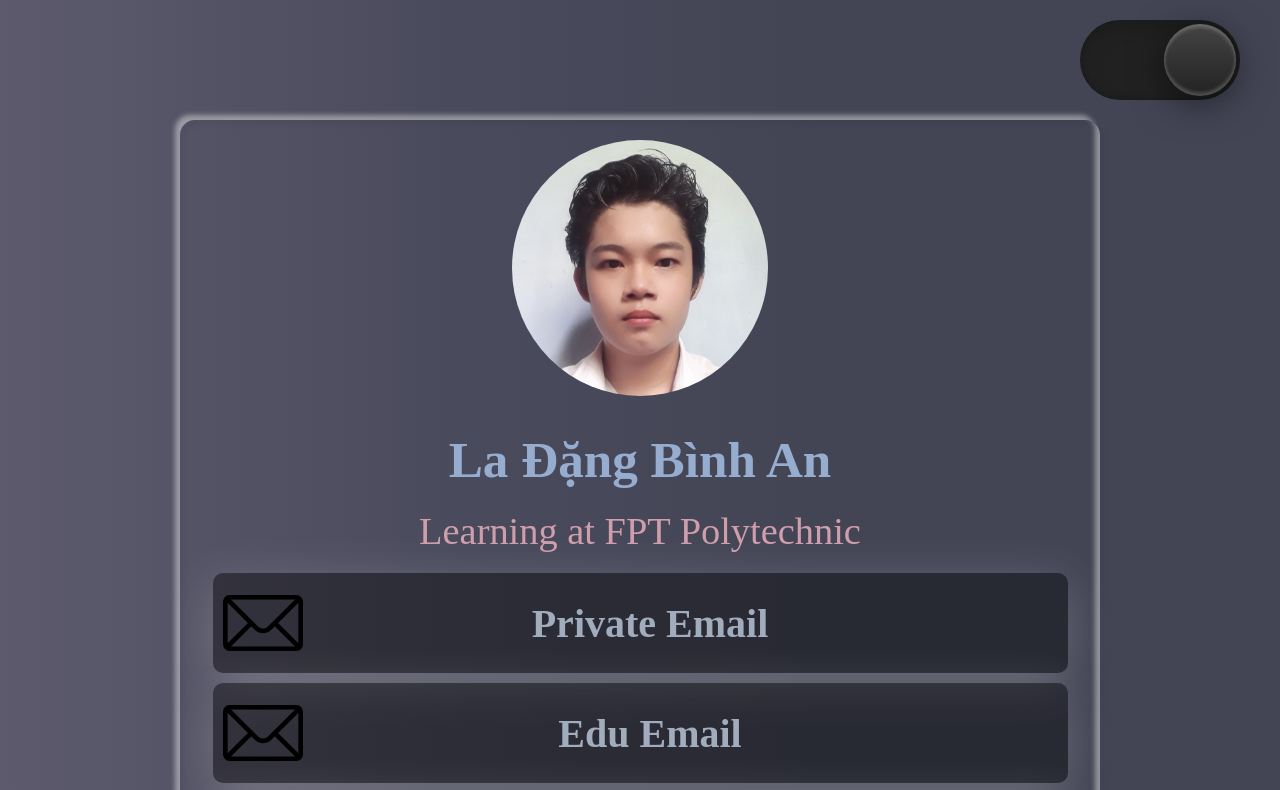
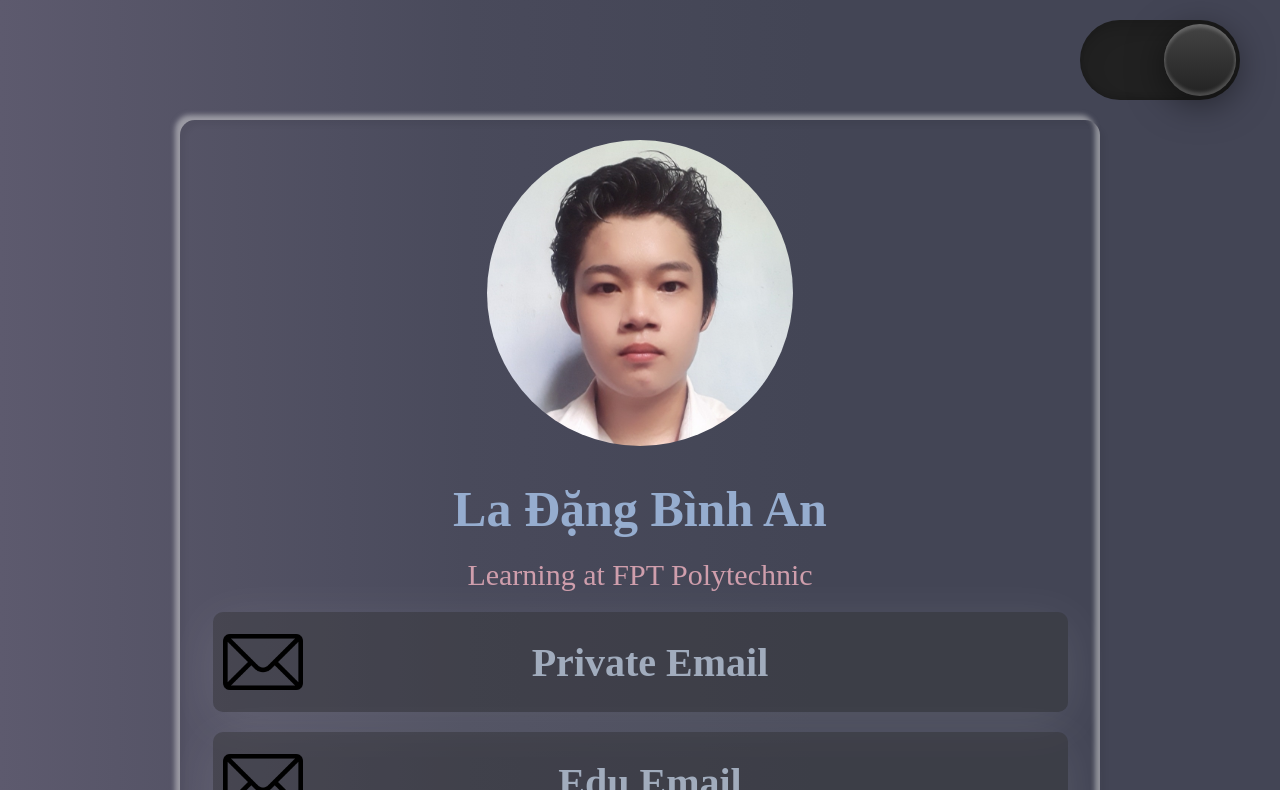
Before and after one commit to AnLaVN/Binh_An-Credit, a plain HTML site: page index.html in a window 1280 px wide. Both pictures are taken after a click on the element 1160 px from the left and 60 px from the top of the page. Shown: the top 790 px of the page. Drawn offline with Linux system fonts and the light colour scheme.

Commit message:
Update style.css

```diff
--- a/style.css
+++ b/style.css
@@ -70,14 +70,14 @@ img#Logo:active{
 }
 img#Avatar{
     border-radius: 50%;
-    width: 20vw;
-    margin: 10px calc(50% - 10vw);
+    width: 34%;
+    margin: 10px 33%;
 }
 div#Name{
     text-align: center;
     margin: 20px auto;
     color: rgb(255, 255, 255);
-    font-size: 4vw;
+    font-size: 50px;
     font-weight: bolder;
     max-width: 100%;
     white-space: nowrap;
@@ -86,7 +86,7 @@ div#Name{
 div#Description{
     text-align: center;
     margin: 20px auto;
-    font-size: 3vw;
+    font-size: 30px;
     color: rgba(255, 255, 255, 0.6);
     font-weight: 500;
 }
@@ -112,7 +112,7 @@ a.Tag{
     width: 95%;
     max-width: 880px;
     height: 100px;
-    margin: 10px auto;
+    margin: 20px auto;
     border-radius: 10px;
     background-color: rgba(34, 34, 34, 0.5);
     text-decoration: none;
@@ -133,9 +133,11 @@ a.Tag>div{
 }
 a.Tag:hover{
     transform: scale(1.03);
+    opacity: 0.7;
 }
 a.Tag:active{
     transform: scale(0.95);
+    box-shadow: 0 0 80px rgba(255, 255, 255);
 }
 div#Credit1{
     text-align: center;
@@ -156,8 +158,11 @@ div#Credit2{
 }
 /* Information Card when change theme */
 body.active a.Tag{
-    background-color:rgba(0, 0, 0, 0.4);
-    box-shadow: 0 10px 50px rgba(255, 255, 255, 0.2);
+    background-color:rgba(50, 50, 50, 0.4);
+    box-shadow: 0 10px 50px rgba(255, 255, 255, 0.1);
+}
+body.active a.Tag:active{
+    box-shadow: 0 0 80px rgba(255, 255, 255);
 }
 body.active a.Tag>div{
     color: #A1ACBD;
```
